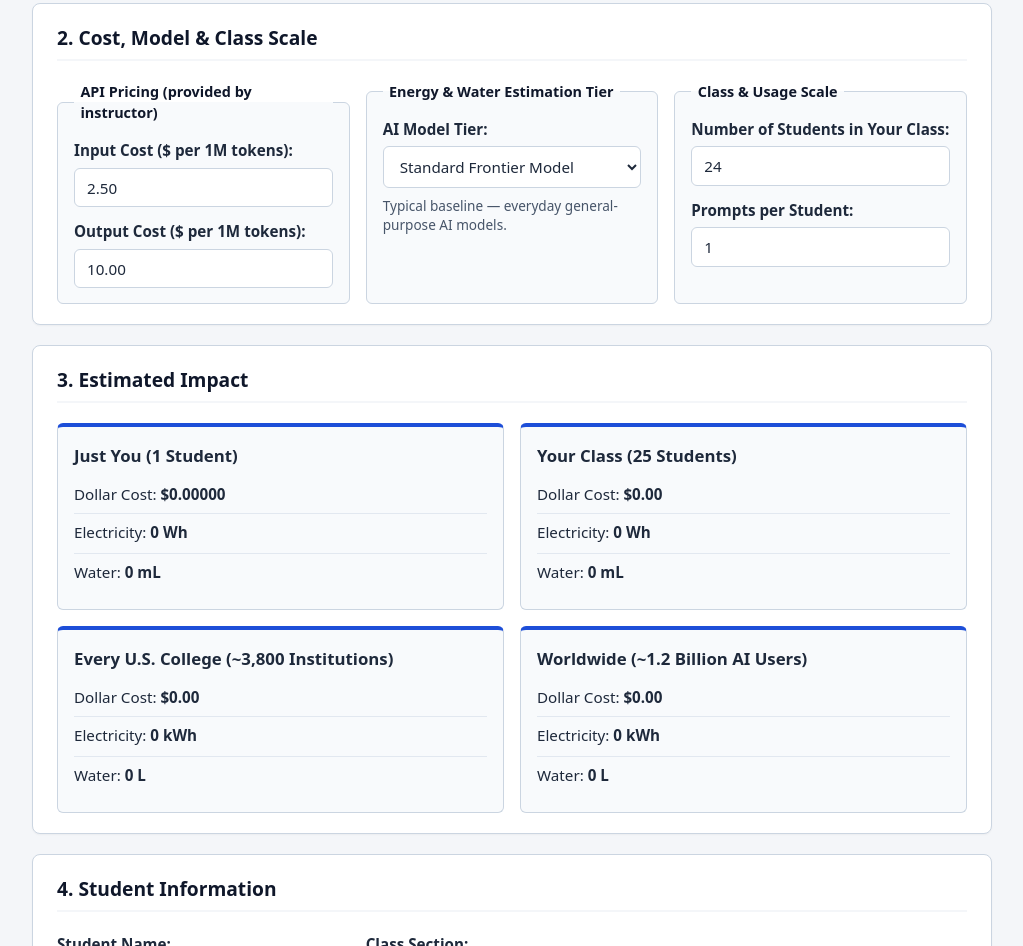
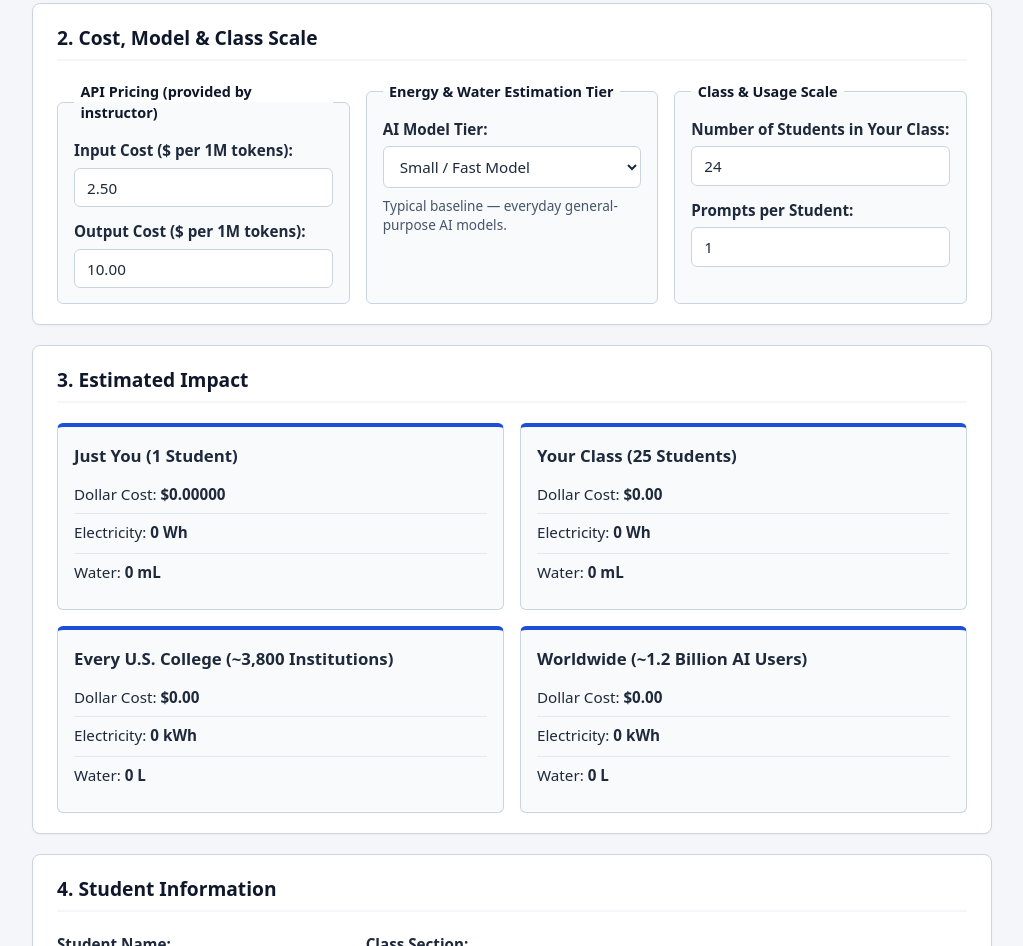
Before and after one commit to ksquires-brookdale/ai-impact-calculator, a plain HTML site: page comp119-token-impact.html in a window 1280 px wide. Shown: the part 861-1807 px from the top of the page, without its empty margins (128-1151 px from the left). Drawn offline with Linux system fonts and the light colour scheme.

Commit message:
Changed default tier

```diff
--- a/comp119-token-impact.html
+++ b/comp119-token-impact.html
@@ -512,15 +512,6 @@
           <strong id="total-token-count">0</strong>
         </div>
       </div>
-
-      <!-- <div>
-        <p>Total Tokens (Prompt + Response): <strong id="total-token-count">0</strong></p>
-        <div>
-          <input type="checkbox" id="toggle-token-ids" name="toggle-token-ids">
-          <label for="toggle-token-ids">Show numeric Token IDs instead of text chunks</label>
-        </div>
-      </div> -->
-
     </section>
 
     <!-- 2. Pricing, Model & Scale Settings -->
@@ -544,8 +535,8 @@
         <div>
           <label for="model-tier">AI Model Tier:</label>
           <select id="model-tier" name="model-tier" aria-describedby="tier-description">
-            <option value="small">Small / Fast Model</option>
-            <option value="standard" selected>Standard Frontier Model</option>
+            <option value="small" selected>Small / Fast Model</option>
+            <option value="standard">Standard Frontier Model</option>
             <option value="reasoning">Heavy Reasoning Model</option>
           </select>
           <p id="tier-description" aria-live="polite">
```
Also changed, not shown: index.html (+2 -11 lines).
